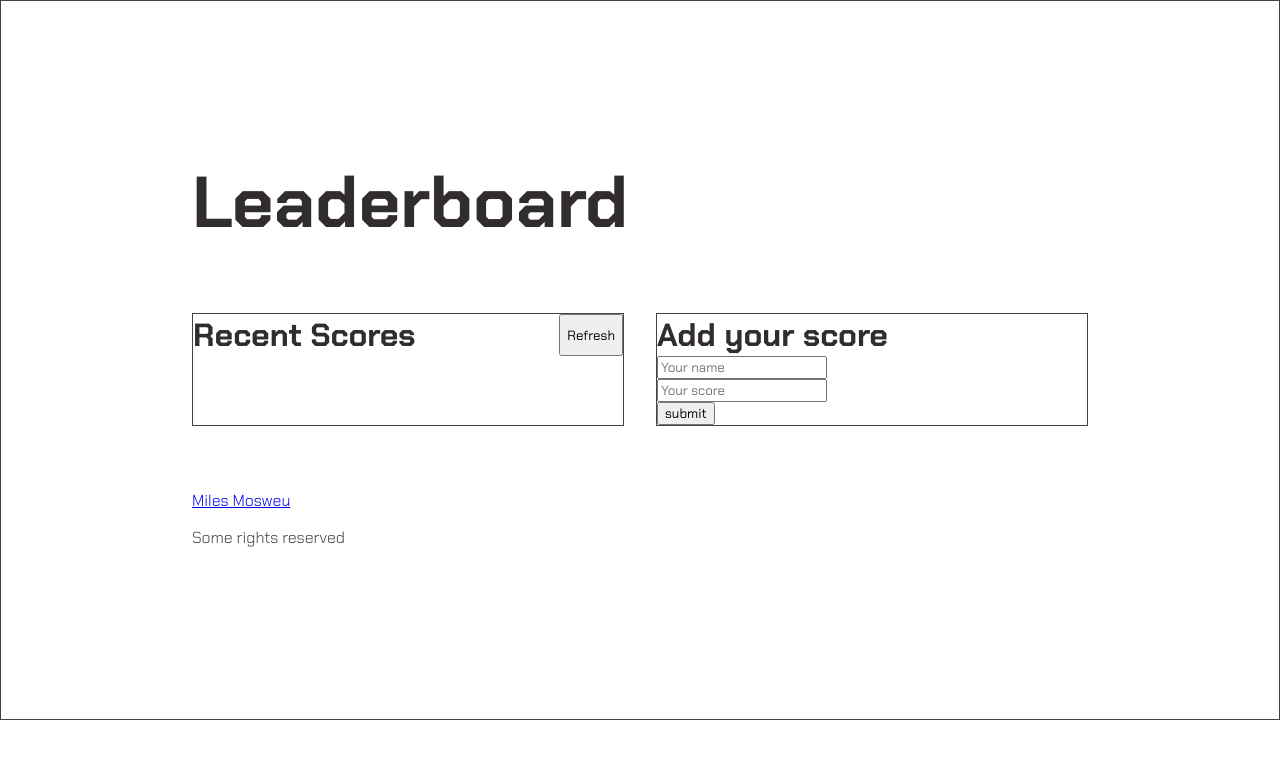
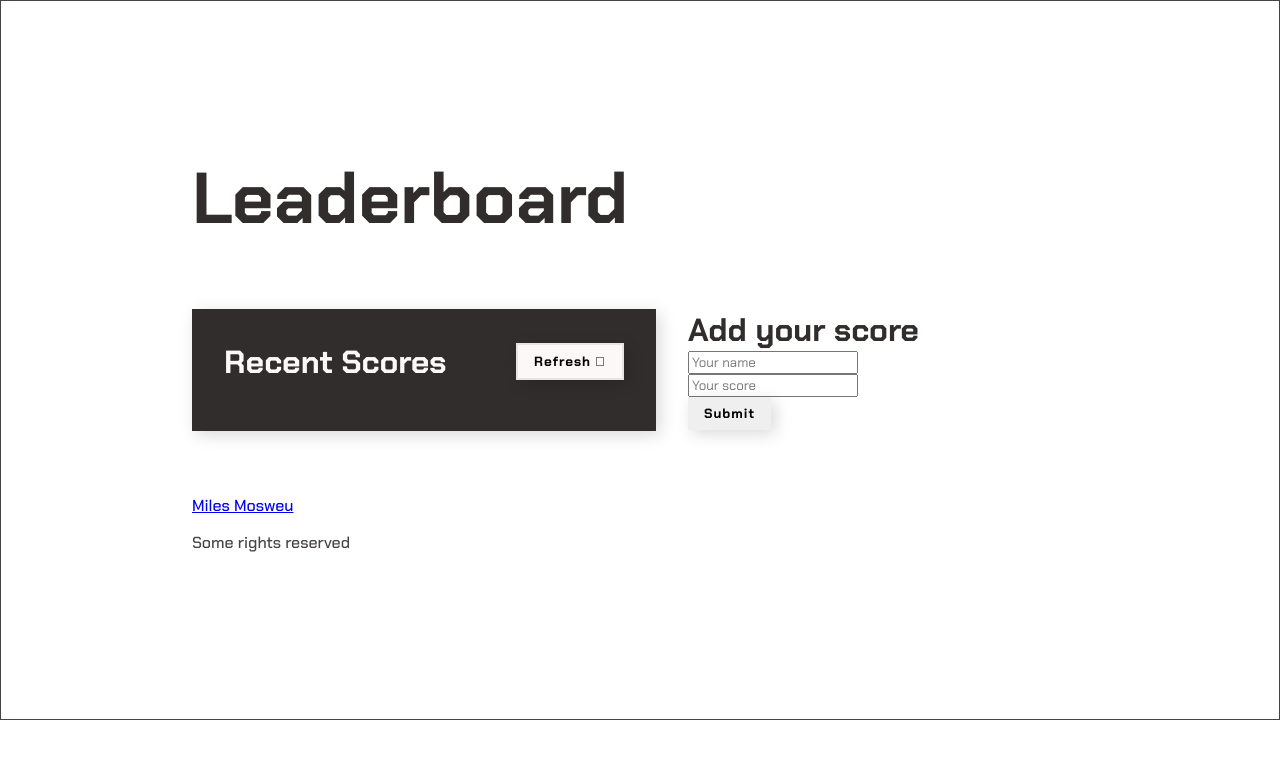
Before and after one commit to Timbar09/Leaderboard, a website built with webpack: page src/index.html in a window 1280 px wide. Built offline with nearby package versions, Linux system fonts and the light colour scheme; no server answers.

Commit message:
Add styling to recent scores section

```diff
--- a/src/index.html
+++ b/src/index.html
@@ -4,6 +4,7 @@
     <meta charset="UTF-8" />
     <meta http-equiv="X-UA-Compatible" content="IE=edge" />
     <meta name="viewport" content="width=device-width, initial-scale=1.0" />
+    <script src="https://kit.fontawesome.com/a1e854484d.js" crossorigin="anonymous"></script>
     <link rel="preconnect" href="https://fonts.googleapis.com" />
     <link rel="preconnect" href="https://fonts.gstatic.com" crossorigin />
     <link
@@ -22,11 +23,13 @@
       </header>
 
       <main class="main">
-        <div class="container flex padding">
-          <section class="recent">
-            <div class="recent__title-wrap flex flex-jc-sb">
+        <div class="container flex flex-ai-c padding">
+          <section class="recent padding">
+            <div class="recent__title-wrap flex flex-jc-sb flex-ai-c padding-b">
               <h2 class="recent__title section__title">Recent Scores</h2>
-              <button class="recent__refresh btn">Refresh</button>
+              <button class="recent__refresh btn flex flex-ai-c">
+                Refresh <i class="fa-solid fa-arrows-rotate"></i>
+              </button>
             </div>
 
             <ul class="recent__scores"></ul>
@@ -45,7 +48,7 @@
               </div>
 
               <div class="input__container">
-                <input type="submit" value="submit" />
+                <input class="btn" type="submit" value="Submit" />
               </div>
             </form>
           </section>
--- a/src/style.css
+++ b/src/style.css
@@ -16,10 +16,11 @@ body {
   --color-light-grey: rgb(231, 228, 227);
   --color-light: rgb(251, 248, 247);
   --color-white: rgb(255, 255, 255);
+  --shadow: 0.25rem 0.25rem 1rem rgba(0, 0, 0, 0.15);
 
   margin: 0;
   padding: 0;
-  font-weight: 300;
+  font-weight: 500;
   color: var(--color-text);
   background-color: var(--color-white);
 }
@@ -43,8 +44,26 @@ h2 {
   color: var(--color-highlight);
 }
 
-section {
-  border: solid 1px;
+ul {
+  margin: 0;
+  padding: 0;
+  list-style: none;
+}
+
+.btn {
+  padding: 0.5rem 1rem;
+  font-family: inherit;
+  font-weight: 700;
+  letter-spacing: 1px;
+  height: max-content;
+  border: solid 2px var(--border);
+  cursor: pointer;
+  box-shadow: var(--shadow);
+  transition: opacity 200ms ease-in-out;
+}
+
+.btn:hover {
+  opacity: 0.8;
 }
 
 .section__title {
@@ -66,8 +85,8 @@ section {
   padding-right: 1rem;
 }
 
-.padding-l {
-  padding-left: 1rem;
+.padding-b {
+  padding-bottom: 1rem;
 }
 
 .padding-y {
@@ -121,4 +140,34 @@ section {
 .recent,
 .add {
   flex: 1;
+  width: 100%;
 }
+
+.recent {
+  color: var(--color-light-grey);
+  background-color: var(--color-highlight);
+  box-shadow: var(--shadow);
+}
+
+.recent__title-wrap {
+  gap: 1rem;
+}
+
+.recent__title {
+  color: var(--color-light);
+}
+
+.recent__refresh {
+  --border: var(--color-light-grey);
+
+  background-color: var(--color-light);
+  gap: 0.25rem;
+}
+
+.recent__score {
+  padding: 0.75rem 1rem;
+}
+
+.recent__score:nth-child(even) {
+  background-color: var(--color-text);
+}
```
